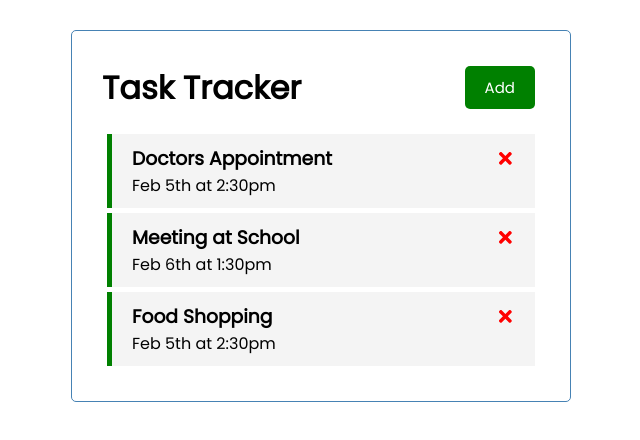
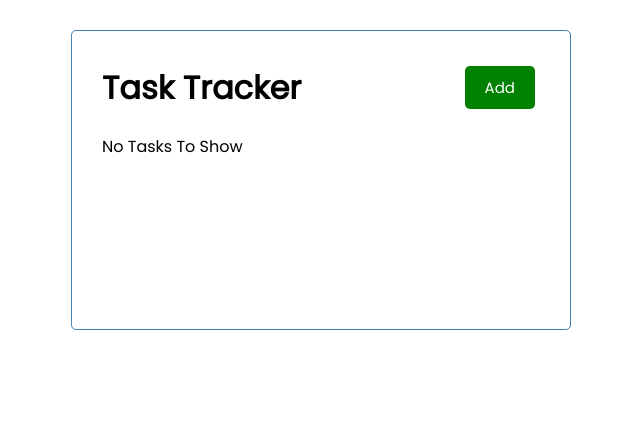
Before and after one commit to therealtmmy/Luxx, a React (Create React App) app: page / in a window 1280 px wide. Shown: the top 440 px of the page, without its empty margins (319-959 px from the left). Built offline with nearby package versions, Linux system fonts and the light colour scheme.

Commit message:
Modified codebase

```diff
--- a/src/App.js
+++ b/src/App.js
@@ -6,26 +6,7 @@
 
 const App = () => {
   const [showAddTask, setShowAddTask] = useState(false);
-  const [tasks, setTasks] = useState([
-    {
-      id: 1,
-      text: "Doctors Appointment",
-      day: "Feb 5th at 2:30pm",
-      reminder: "true",
-    },
-    {
-      id: 2,
-      text: "Meeting at School",
-      day: "Feb 6th at 1:30pm",
-      reminder: "true",
-    },
-    {
-      id: 3,
-      text: "Food Shopping",
-      day: "Feb 5th at 2:30pm",
-      reminder: "false",
-    },
-  ]);
+  const [tasks, setTasks] = useState([]);
 
   // Add Task
   const addTask = (task) => {
```
